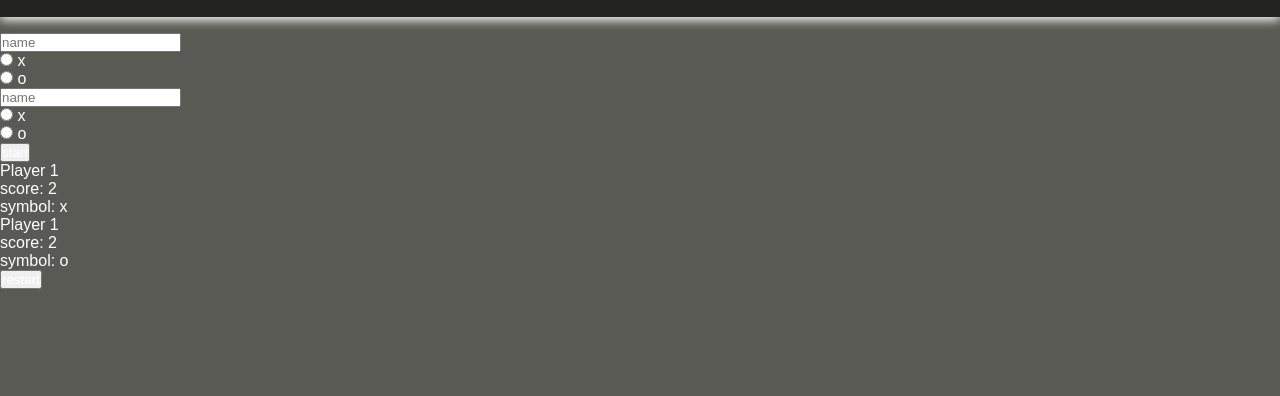
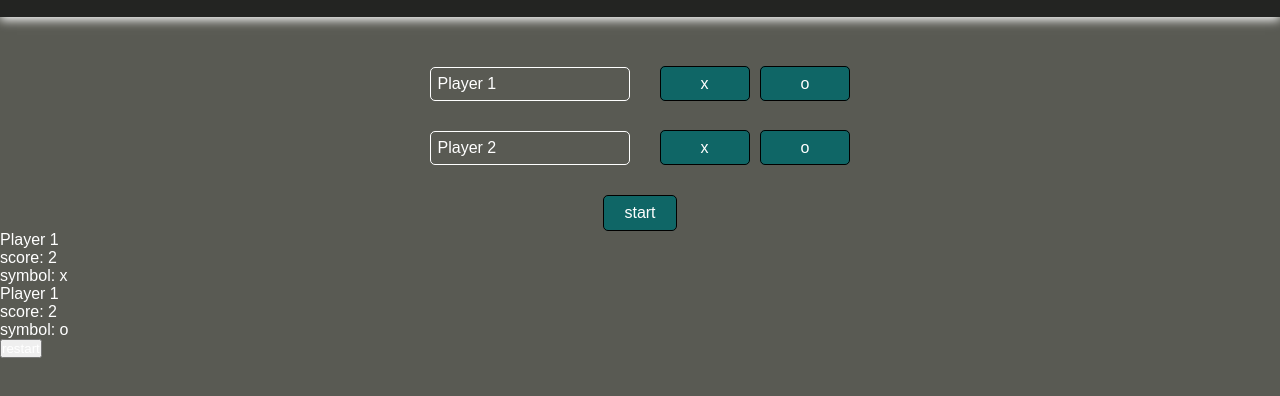
Before and after one commit to heno-s/odin-tic-tac-toe, a website: page index.html in a window 1280 px wide. Shown: the part 60-456 px from the top of the page. Drawn offline with Linux system fonts and the light colour scheme.

Commit message:
Style player setup form

```diff
--- a/index.html
+++ b/index.html
@@ -17,13 +17,12 @@
 
         <form>
             <div class="player-setup">
-                <div class="player-name">
                 <input
+                    class="player-name"
                     type="text"
                     name="player1Name"
-                        placeholder="name"
+                    value="Player 1"
                 />
-                </div>
                 <div class="symbols">
                     <div class="symbol">
                         <input
@@ -46,13 +45,12 @@
                 </div>
             </div>
             <div class="player-setup">
-                <div class="player-name">
                 <input
+                    class="player-name"
                     type="text"
                     name="player2Name"
-                        placeholder="name"
+                    value="Player 2"
                 />
-                </div>
                 <div class="symbols">
                     <div class="symbol">
                         <input
@@ -74,7 +72,7 @@
                     </div>
                 </div>
             </div>
-            <button id="submit">start</button>
+            <button class="submit" id="submit">start</button>
         </form>
 
         <main>
--- a/style.css
+++ b/style.css
@@ -28,3 +28,59 @@ header {
     box-shadow: 0 3px 10px;
     text-shadow: 0px 0px 10px;
 }
+
+form,
+.player-setup,
+.symbols {
+    display: flex;
+}
+
+form {
+    flex-direction: column;
+    align-items: center;
+    gap: 30px;
+    margin-top: 50px;
+}
+
+.player-setup {
+    align-items: center;
+    gap: 30px;
+}
+
+.symbols {
+    gap: 10px;
+}
+
+.player-name {
+    font-size: 1rem;
+    width: 200px;
+    padding: 7px;
+    border: 1px solid #fff;
+    background-color: transparent;
+    border-radius: 5px;
+}
+
+.symbol input {
+    visibility: hidden;
+    position: absolute;
+}
+
+.symbol label {
+    background-color: var(--primary-color);
+    border: 1px solid #000;
+    padding: 8px 40px;
+    border-radius: 5px;
+}
+
+.submit {
+    font-size: 1rem;
+    background-color: var(--primary-color);
+    border: 1px solid #000;
+    padding: 8px 20px;
+    border-radius: 5px;
+}
+
+button,
+label {
+    cursor: pointer;
+}
```
Lines whose indentation alone changed are shown as unchanged.
